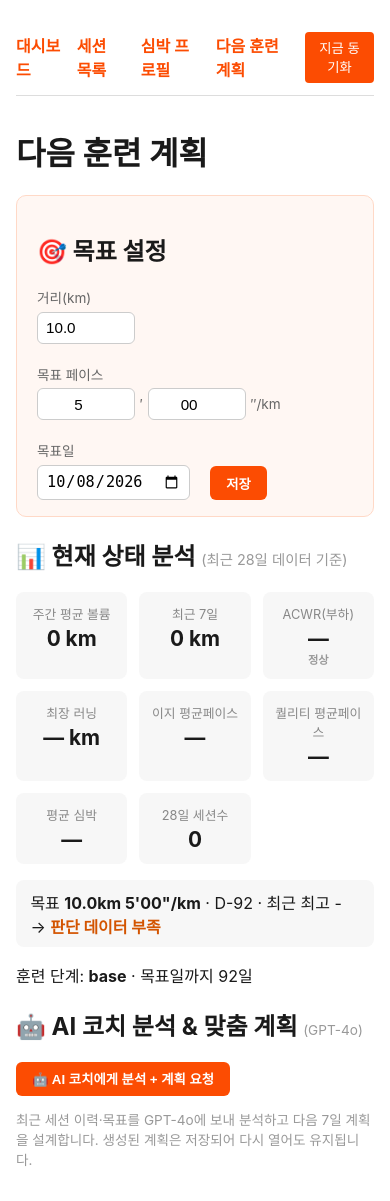
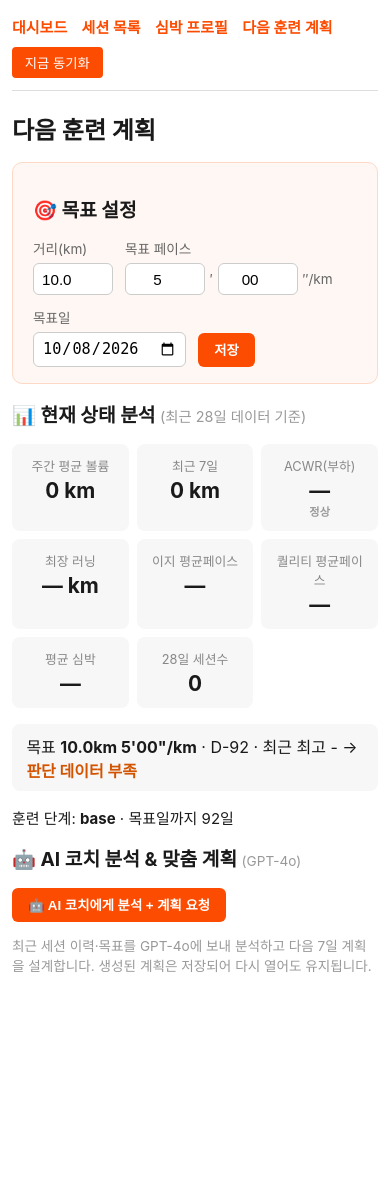
Before and after one commit to SangjunPark54/StravaCoach, a FastAPI app: page /plan in a window 390 px wide. After the commit the page ends 972 px from the top, so only its background shows below. Run offline with FastAPI, Linux system fonts and the light colour scheme; data that the repository does not hold is empty.

Commit message:
Mobile responsive: viewport meta + responsive CSS
Co-Authored-By: Claude Opus 4.8 (1M context) <noreply@anthropic.com>

```diff
--- a/strava_coach/web/static/style.css
+++ b/strava_coach/web/static/style.css
@@ -10,6 +10,7 @@ nav {
   display: flex;
   gap: 1rem;
   align-items: center;
+  flex-wrap: wrap;
   margin-bottom: 2rem;
   border-bottom: 1px solid #ddd;
   padding-bottom: 0.75rem;
@@ -215,3 +216,34 @@ section a { color: #fc4c02; }
 .goal-fill { position: absolute; top: 0; bottom: 0; }
 .goal-fill.goal-fast { left: 50%; background: #1f9d55; border-radius: 0 6px 6px 0; }
 .goal-fill.goal-slow { right: 50%; background: #e0503a; border-radius: 6px 0 0 6px; }
+
+/* ============ 모바일 반응형 ============ */
+* { box-sizing: border-box; }
+h1, h2, h3 { word-break: keep-all; overflow-wrap: anywhere; } /* "대시보드" 억지 줄바꿈 방지 */
+
+@media (max-width: 640px) {
+  body { margin: 1rem auto; padding: 0 0.75rem; font-size: 15px; }
+  nav { gap: 0.6rem 0.9rem; margin-bottom: 1.2rem; }
+  nav form { margin-left: 0; }              /* 좁으면 버튼 줄바꿈되게 */
+  h1 { font-size: 1.5rem; }
+  h2 { font-size: 1.2rem; }
+
+  /* 넓은 표는 가로 스크롤 */
+  table { display: block; width: 100%; overflow-x: auto; white-space: nowrap; -webkit-overflow-scrolling: touch; }
+
+  /* 그래프↔지도 세로 정렬, 지도 sticky 해제 */
+  .chart-map-layout { grid-template-columns: 1fr; }
+  .map-col { position: static; }
+  .map-col .map-wrap { height: 320px; }
+
+  /* 상단 수치/HUD 줄바꿈 */
+  .chart-readout { gap: 0.5rem 1rem; font-size: 0.9rem; }
+  .stat-grid { grid-template-columns: repeat(auto-fit, minmax(90px, 1fr)); gap: 0.5rem; }
+  .goal-form { gap: 0.75rem; }
+  .goal-bar { width: 100px; }
+}
+
+/* 아주 좁은 화면(소형폰) */
+@media (max-width: 380px) {
+  .stat-grid { grid-template-columns: 1fr 1fr; }
+}
--- a/strava_coach/web/templates/base.html
+++ b/strava_coach/web/templates/base.html
@@ -2,6 +2,7 @@
 <html lang="ko">
 <head>
   <meta charset="utf-8">
+  <meta name="viewport" content="width=device-width, initial-scale=1">
   <title>Strava Coach</title>
   <link rel="stylesheet" href="/static/style.css">
 </head>
```
